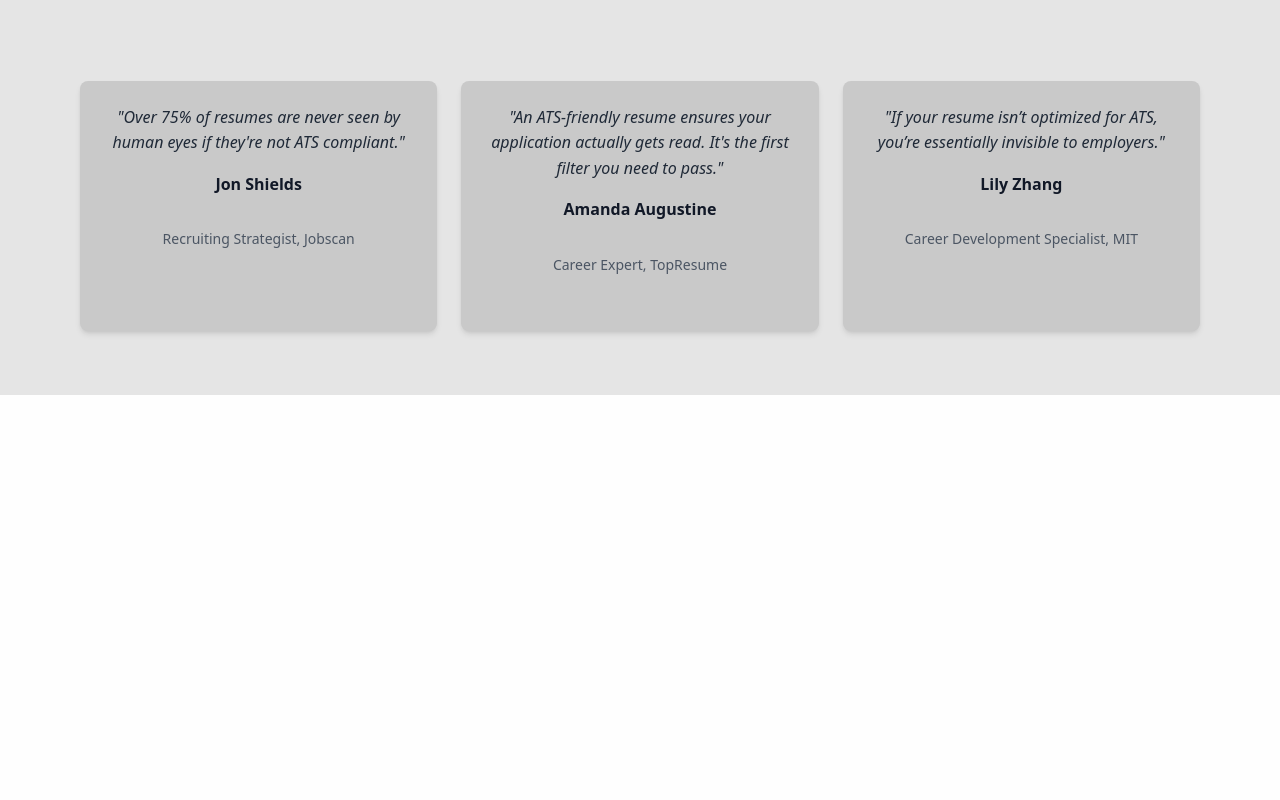
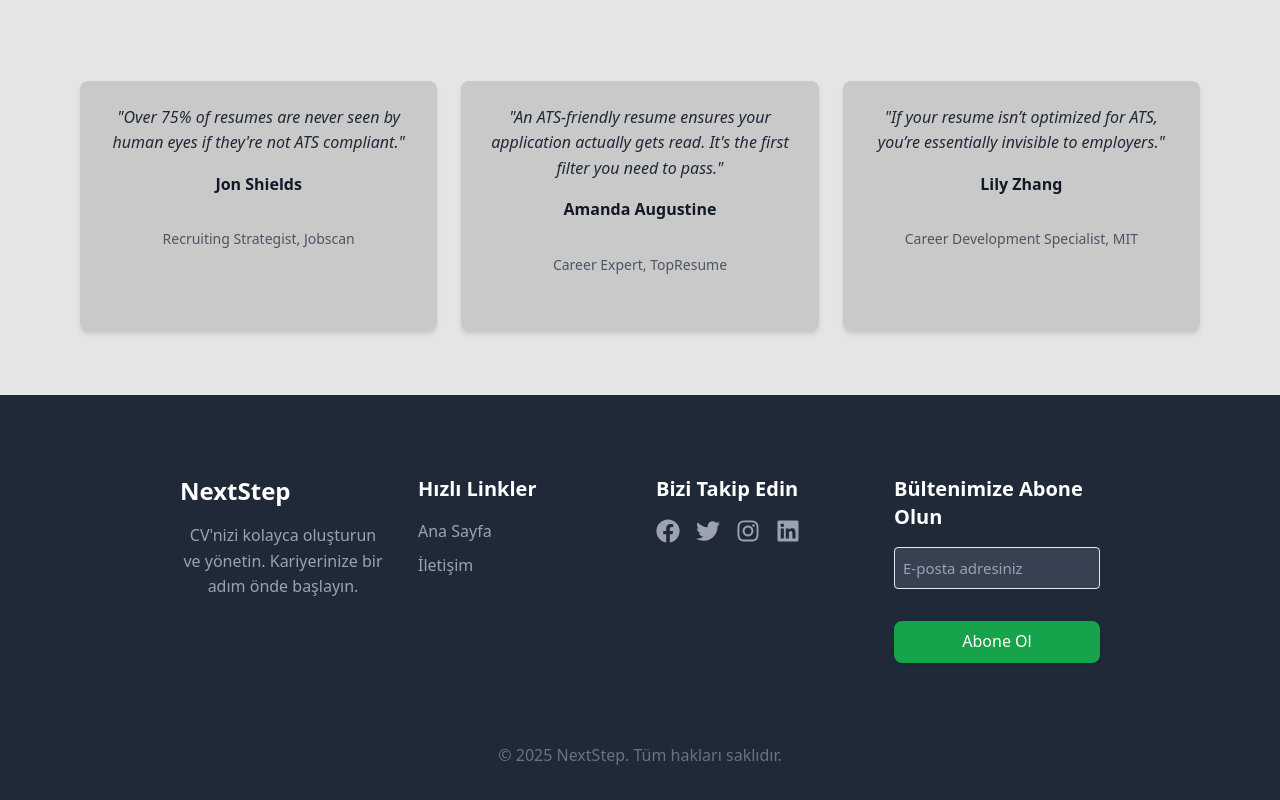
Before and after one commit to ChemieAi/NextStep, a React (Vite) app: page / in a window 1280 px wide. Shown: the part 757-1557 px from the top of the page. Before the commit the page ends 1152 px from the top, so only its background shows below. Built offline with nearby package versions, Linux system fonts and the light colour scheme; no server answers; what @react-pdf/renderer would draw is missing.

Commit message:
footer ve iletişim formu ile mail gönderme özelliği eklendi

```diff
--- a/package.json
+++ b/package.json
@@ -13,9 +13,11 @@
     "@heroicons/react": "^2.2.0",
     "@react-pdf/renderer": "^4.3.0",
     "buffer": "^6.0.3",
+    "emailjs-com": "^3.2.0",
     "firebase": "^11.6.0",
     "react": "^19.0.0",
     "react-dom": "^19.0.0",
+    "react-icons": "^5.5.0",
     "react-router-dom": "^7.5.2",
     "react-to-print": "^3.0.6"
   },
--- a/src/App.jsx
+++ b/src/App.jsx
@@ -1,13 +1,15 @@
 import React from "react";
 import AppRouter from "./routes/AppRouter";
 import Navbar from "./components/Navbar";
+import Footer from './components/Footer';
 
 const App = () => {
   return (
-      <div className="bg-background text-text min-h-screen font-sans">
-        <Navbar />
-        <AppRouter />
-      </div>
+    <div className="bg-background text-text min-h-screen font-sans">
+      <Navbar />
+      <AppRouter />
+      <Footer />
+    </div>
   );
 };
 
--- /dev/null
+++ b/src/components/Footer.jsx
@@ -0,0 +1,97 @@
+import React from 'react';
+import Contact from '../pages/Contact';
+import {
+    FaFacebook,
+    FaTwitter,
+    FaInstagram,
+    FaLinkedin,
+} from 'react-icons/fa';
+
+const Footer = () => {
+    return (
+        <footer className="bg-gray-800 text-white py-10">
+            <div className="container mx-auto px-4 grid grid-cols-1 md:grid-cols-4 gap-8">
+                {/* Şirket Bilgisi */}
+                <div>
+                    <h2 className="text-2xl font-bold mb-4">NextStep</h2>
+                    <p className="text-gray-400">
+                        CV'nizi kolayca oluşturun ve yönetin. Kariyerinize bir adım önde başlayın.
+                    </p>
+                </div>
+
+                {/* Navigasyon Linkleri */}
+                <div>
+                    <h3 className="text-xl font-semibold mb-4">Hızlı Linkler</h3>
+                    <ul>
+                        <li className="mb-2">
+                            <a href="/" className="hover:underline text-gray-400">
+                                Ana Sayfa
+                            </a>
+                        </li>
+                        {/*
+                        <li className="mb-2">
+                        <a href="#" className="hover:underline text-gray-400">
+                            Özellikler
+                        </a>
+                        </li>
+                        <li className="mb-2">
+                        <a href="#" className="hover:underline text-gray-400">
+                            Şablonlar
+                        </a>
+                        </li>
+                        */}
+                        <li className="mb-2">
+                            <a href="/iletisim" className="hover:underline text-gray-400">
+                                İletişim
+                            </a>
+                        </li>
+                    </ul>
+                </div>
+
+                {/* Sosyal Medya */}
+                <div>
+                    <h3 className="text-xl font-semibold mb-4">Bizi Takip Edin</h3>
+                    <div className="flex space-x-4">
+                        <a href="" target="_blank" rel="noopener noreferrer" className="text-gray-400 hover:text-white">
+                            <FaFacebook size={24} />
+                        </a>
+                        <a href="https://x.com/HalletcezAbi" target="_blank" rel="noopener noreferrer" className="text-gray-400 hover:text-white">
+                            <FaTwitter size={24} />
+                        </a>
+                        <a href="https://www.instagram.com/_burakkizilay_" target="_blank" rel="noopener noreferrer" className="text-gray-400 hover:text-white">
+                            <FaInstagram size={24} />
+                        </a>
+                        <a href="https://www.linkedin.com/in/burak-kızılay/" target="_blank" rel="noopener noreferrer" className="text-gray-400 hover:text-white">
+                            <FaLinkedin size={24} />
+                        </a>
+                    </div>
+                </div>
+
+                {/* Abonelik Formu */}
+                <div>
+                    <h3 className="text-xl font-semibold mb-4">Bültenimize Abone Olun</h3>
+                    <form className="flex flex-col space-y-4">
+                        <input
+                            type="email"
+                            placeholder="E-posta adresiniz"
+                            className="p-2 rounded bg-gray-700 text-white focus:outline-none"
+                        />
+                        <button
+                            type="submit"
+                            className="bg-green-600 hover:bg-green-700 text-white px-4 py-2 rounded-lg shadow transition mb-16"
+                        >
+                            Abone Ol
+                        </button>
+                    </form>
+                </div>
+            </div>
+
+            {/* Alt Bilgi */}
+            <div className="mt-10 text-center text-gray-500">
+                &copy; {new Date().getFullYear()} NextStep. Tüm hakları saklıdır.
+            </div>
+        </footer>
+    );
+};
+
+export default Footer;
--- /dev/null
+++ b/src/pages/Contact.jsx
@@ -0,0 +1,65 @@
+import React, { useState } from 'react';
+import emailjs from 'emailjs-com';
+
+const Contact = () => {
+    const [form, setForm] = useState({
+        title: 'İletişim Talebi',
+        name: '',
+        email: '',
+        message: ''
+    });
+
+    const [status, setStatus] = useState(null);
+
+    const handleChange = (e) => {
+        setForm({ ...form, [e.target.name]: e.target.value });
+    };
+
+    const handleSubmit = (e) => {
+        e.preventDefault();
+
+        emailjs.send(
+            import.meta.env.VITE_EMAILJS_SERVICE_ID,
+            import.meta.env.VITE_EMAILJS_TEMPLATE_ID,
+            form,
+            import.meta.env.VITE_EMAILJS_PUBLIC_KEY
+        )
+            .then(() => {
+                setStatus("success");
+                setForm({ title: 'İletişim Talebi', name: '', email: '', message: '', });
+            })
+            .catch(() => setStatus("error"));
+    };
+
+    return (
+        <div className="min-h-screen bg-[#e5e5e5] dark:bg-gray-900 flex justify-center items-center p-6">
+            <div className="bg-white dark:bg-gray-800 rounded-lg shadow-lg w-full max-w-2xl p-8">
+                <h2 className="text-2xl font-bold mb-6 text-center text-gray-800 dark:text-white">
+                    Bizimle İletişime Geçin
+                </h2>
+
+                <form onSubmit={handleSubmit} className="space-y-5">
+                    <input type="text" name="name" placeholder="Adınız" required value={form.name} onChange={handleChange}
+                        className="w-full p-3 rounded border dark:border-gray-600 bg-gray-50 dark:bg-gray-700 text-gray-800 dark:text-white" />
+                    <input type="email" name="email" placeholder="E-posta" required value={form.email} onChange={handleChange}
+                        className="w-full p-3 rounded border dark:border-gray-600 bg-gray-50 dark:bg-gray-700 text-gray-800 dark:text-white" />
+                    <textarea name="message" rows="5" placeholder="Mesajınız" required value={form.message} onChange={handleChange}
+                        className="w-full p-3 rounded border dark:border-gray-600 bg-gray-50 dark:bg-gray-700 text-gray-800 dark:text-white" />
+                    <button type="submit"
+                        className="w-full py-3 bg-green-500 dark:bg-green-600 hover:bg-green-600 dark:hover:bg-green-700 text-white font-semibold rounded transition">
+                        Gönder
+                    </button>
+                </form>
+
+                {status === "success" && (
+                    <p className="text-green-500 text-center mt-4">✅ Mesajınız başarıyla gönderildi.</p>
+                )}
+                {status === "error" && (
+                    <p className="text-red-500 text-center mt-4">❌ Mesaj gönderilirken bir hata oluştu.</p>
+                )}
+            </div>
+        </div>
+    );
+};
+
+export default Contact;
--- a/src/routes/AppRouter.jsx
+++ b/src/routes/AppRouter.jsx
@@ -7,6 +7,7 @@ import CvBuilder from "../pages/CvBuilder";
 import CvPreview from "../pages/CvPreview";
 import Profile from "../pages/Profile";
 import RouteChangeLoader from "../components/RouteChangeLoader";
+import Contact from '../pages/Contact';
 
 const AppRouter = () => {
   return (
@@ -18,6 +19,7 @@ const AppRouter = () => {
         <Route path="/cv-builder" element={<CvBuilder />} />
         <Route path="/cv-preview" element={<CvPreview />} />
         <Route path="/profile" element={<Profile />} />
+        <Route path="/iletisim" element={<Contact />} />
       </Routes>
     </RouteChangeLoader>
   );
```
Also changed, not shown: 1 other file (tests, documents, lock files or other folders).
